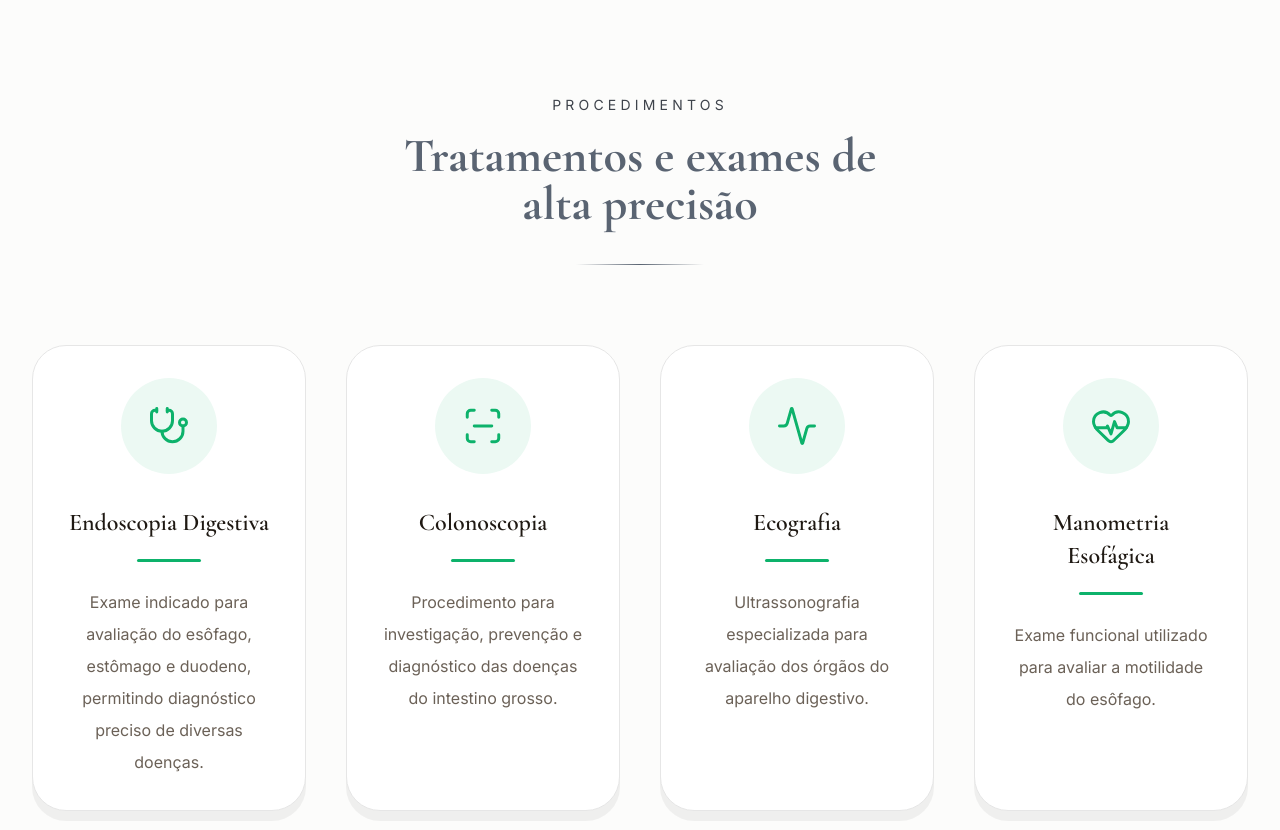
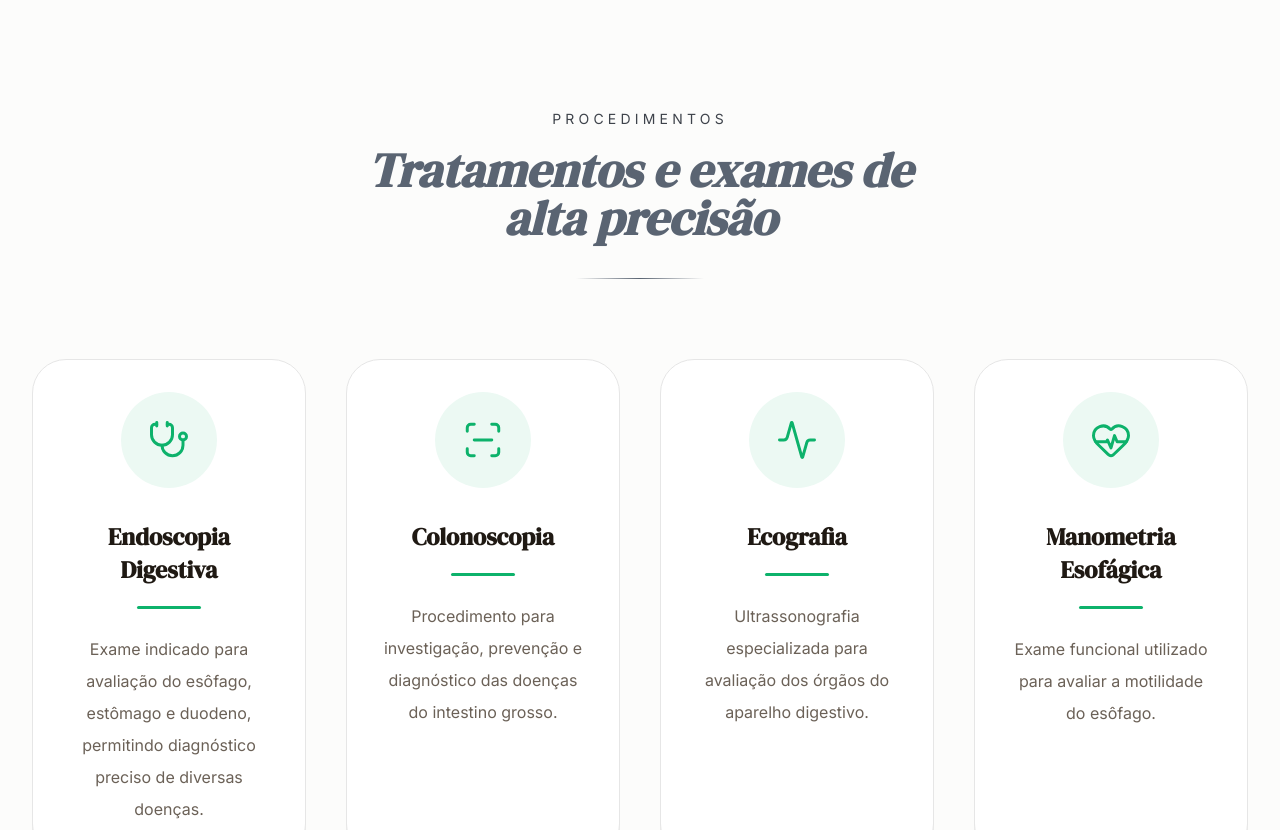
Before and after one commit to JeanCarlo10/instituto-gastroenterologia, a React (Vite) app: page / in a window 1280 px wide. Shown: the part 820-1650 px from the top of the page. Built offline with nearby package versions, Linux system fonts and the light colour scheme.

Commit message:
Alterado fonte

```diff
--- a/index.html
+++ b/index.html
@@ -38,7 +38,7 @@
     <link rel="preconnect" href="https://fonts.gstatic.com" crossorigin />
 
     <link
-      href="https://fonts.googleapis.com/css2?family=Cormorant+Garamond:wght@400;500;600;700&family=Inter:wght@300;400;500;600;700&display=swap"
+      href="https://fonts.googleapis.com/css2?family=DM+Serif+Display:ital@0;&family=Inter:wght@300;400;500;600;700&display=swap"
       rel="stylesheet"
     />
   </head>
--- a/src/components/Contact.tsx
+++ b/src/components/Contact.tsx
@@ -22,7 +22,7 @@ const Contact = () => {
       className="relative overflow-hidden bg-[#FCFCFB] py-28"
     >
       <div className="container relative z-10 mx-auto px-6 lg:px-8">
-        <div className="grid gap-12 xl:grid-cols-[38%_62%]">
+        <div className="grid gap-20 xl:grid-cols-[35%_65%]">
           <div className="max-w-3xl">
             <motion.span
               variants={SlideUp(0.1)}
@@ -47,7 +47,7 @@ const Contact = () => {
               initial="initial"
               whileInView="animate"
               viewport={{ once: true }}
-              className="mt-8 text-4xl font-bold leading-[1.08] text-(--gray-medium) md:text-5xl lg:text-6xl"
+              className="mt-8 text-4xl font-bold italic leading-[1.08] text-(--gray-medium) md:text-5xl lg:text-6xl"
             >
               Estamos aqui
               <br />
@@ -90,7 +90,7 @@ const Contact = () => {
                     href={WHATSAPP_LINK}
                     target="_blank"
                     rel="noopener noreferrer"
-                    className="group relative mt-6 flex h-[65px] items-center rounded-full bg-(--primary-dark-medium) p-[5px]
+                    className="group relative mt-6 flex h-[65px] max-w-[280px] lg:max-w-[340px] items-center rounded-full bg-(--primary-dark-medium) p-[5px]
                     overflow-hidden
                     transition-all
                     duration-500
--- a/src/components/Footer.tsx
+++ b/src/components/Footer.tsx
@@ -15,7 +15,7 @@ const PHONE_NUMBER = "(45)3572-0404";
 
 const Footer = () => {
   return (
-    <footer className="relative overflow-hidden bg-[#063A34] pt-16 text-white">
+    <footer className="relative overflow-hidden bg-[#00534a] pt-16 text-white">
       <div className="absolute inset-0 overflow-hidden">
         <div
           className="
@@ -62,7 +62,7 @@ const Footer = () => {
                 alt="Logo clínica IGC"
                 loading="eager"
                 decoding="async"
-                className="h-auto w-[90px] md:w-[100px] lg:w-[105px]"
+                className="h-auto w-[70px]"
               />
             </a>
 
@@ -83,7 +83,7 @@ const Footer = () => {
             whileInView="animate"
             viewport={{ once: true }}
           >
-            <h3 className="text-lg font-semibold">Navegação</h3>
+            <span className="text-lg font-semibold">Navegação</span>
 
             <nav className="mt-8 space-y-5">
               {[
@@ -121,7 +121,7 @@ const Footer = () => {
             whileInView="animate"
             viewport={{ once: true }}
           >
-            <h3 className="text-lg font-semibold">Contato</h3>
+            <span className="text-lg font-semibold">Contato</span>
 
             <div className="mt-8 space-y-7">
               <a
@@ -170,7 +170,7 @@ const Footer = () => {
             whileInView="animate"
             viewport={{ once: true }}
           >
-            <h3 className="text-lg font-semibold">Atendimento</h3>
+            <span className="text-lg font-semibold">Atendimento</span>
 
             <div className="mt-8 flex gap-4">
               <Clock3 size={18} className="mt-1 text-[#7BD6A9]" />
--- a/src/components/Header.tsx
+++ b/src/components/Header.tsx
@@ -32,7 +32,7 @@ export default function Header() {
       ticking = true;
 
       requestAnimationFrame(() => {
-        setIsScrolled(window.scrollY > 40);
+        setIsScrolled(window.scrollY > 10);
         ticking = false;
       });
     };
@@ -168,7 +168,7 @@ export default function Header() {
               alt="Logo clínica"
               loading="eager"
               decoding="async"
-              className="h-auto w-[120px] md:w-[280px] lg:w-[135px]"
+              className="h-auto w-[125px]"
             />
           </a>
 
--- a/src/components/Procedures.tsx
+++ b/src/components/Procedures.tsx
@@ -81,7 +81,7 @@ const Procedures = () => {
             initial="initial"
             whileInView="animate"
             viewport={{ once: true }}
-            className="mt-4 mb-4 font-bold text-3xl md:text-4xl lg:text-5xl text-(--gray-medium)"
+            className="italic mt-4 mb-4 font-bold text-3xl md:text-4xl lg:text-5xl text-(--gray-medium)"
           >
             Tratamentos e exames de <br /> alta precisão
           </motion.h2>
--- a/src/components/Reviews.tsx
+++ b/src/components/Reviews.tsx
@@ -45,9 +45,9 @@ const Reviews = () => {
               initial="initial"
               whileInView="animate"
               viewport={{ once: true }}
-              className="mt-4 mb-4 font-bold text-3xl md:text-4xl lg:text-5xl text-(--gray-medium)"
+              className="mt-4 mb-4 font-bold italic text-3xl md:text-4xl lg:text-5xl text-(--gray-medium)"
             >
-              O que dizem nossos pacientes
+              O que dizem nossos <br /> pacientes
             </motion.h2>
 
             <motion.div
--- a/src/components/Team.tsx
+++ b/src/components/Team.tsx
@@ -171,7 +171,7 @@ const Team = () => {
             initial="initial"
             whileInView="animate"
             viewport={{ once: true }}
-            className="mt-4 mb-4 font-bold text-3xl md:text-4xl lg:text-5xl text-(--gray-medium)"
+            className="mt-4 mb-4 font-bold italic text-3xl md:text-4xl lg:text-5xl text-(--gray-medium)"
           >
             Médicos altamente <br /> qualificados
           </motion.h2>
--- a/src/index.css
+++ b/src/index.css
@@ -16,8 +16,11 @@
 
   h1,
   h2,
-  h3 {
-    font-family: "Cormorant Garamond", serif;
+  h3,
+  h4,
+  h5,
+  h6 {
+    font-family: "DM Serif Display", serif
   }
 
   :root {
@@ -28,7 +31,6 @@
     --card-foreground: #1f1913;
 
     /* --primary: #0db26b; */
-    /* --primary: #997238 ; */
     /* --primary: rgb(13, 178, 107); */
     /* --primary-lighter: rgb(223, 248, 237); */
 
@@ -47,10 +49,6 @@
 
     --muted: #f6f1e9;
     --muted-foreground: #6b6157;
-
-    --gold: #d9c098;
-    --gold-soft: #e0cfb0;
-    --gold-deep: #997238;
 
     --gray-light: #bdc0c2;
     --gray-medium: #5a6472;
@@ -119,20 +117,21 @@
 
   /* Scrollbar */
   ::-webkit-scrollbar {
-    width: 8px;
+    width: 10px;
   }
 
   ::-webkit-scrollbar-track {
-    background: var(--primary-dark);
+    background: var(--secondary-light);
   }
 
   ::-webkit-scrollbar-thumb {
-    background: var(--primary-light);
+    background: var(--primary);
     border-radius: 999px;
+    border: 2px solid var(--secondary-light);
   }
 
   ::-webkit-scrollbar-thumb:hover {
-    filter: brightness(1.1);
+    background: var(--primary-dark);
   }
 
   /* Selection text */
```
Also changed, not shown: src/components/About.tsx (+2 -48 lines).
